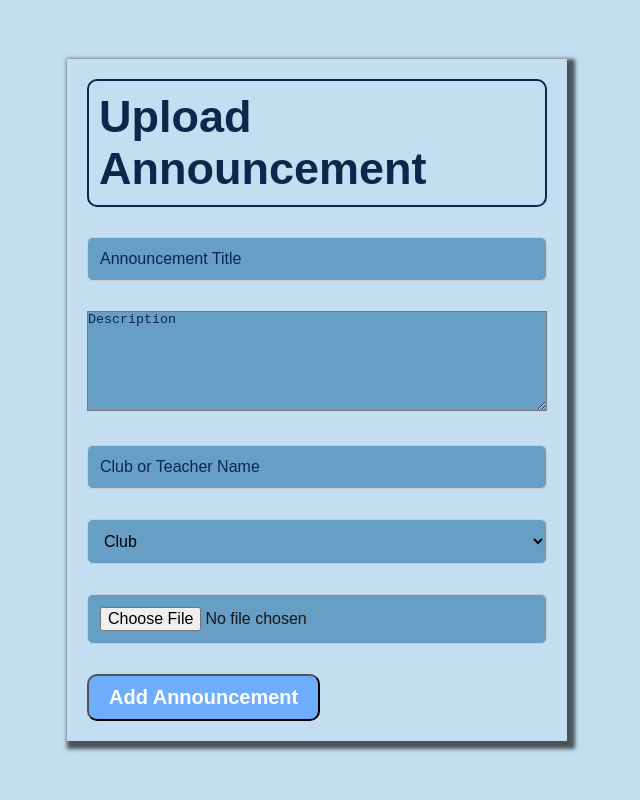
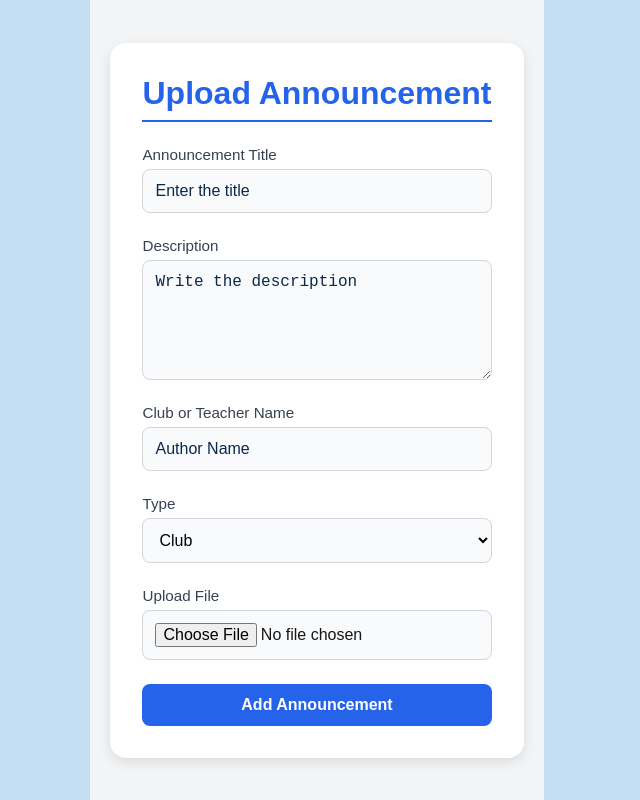
Before and after one commit to Manika2626/campusloop, a Next.js app: page /upload in a window 1280 px wide. Shown: the whole page, without its empty margins (323-963 px from the left). Built offline with nearby package versions, Linux system fonts and the light colour scheme.

Commit message:
admin changes

```diff
--- a/src/app/upload/page.js
+++ b/src/app/upload/page.js
@@ -17,14 +17,12 @@ export default function UploadPage() {
     if (!file) return alert("Please select a file");
 
     try {
-      // Upload to Firebase Storage
       const storageRef = ref(storage, `announcements/${Date.now()}_${file.name}`);
       await uploadBytes(storageRef, file);
       const fileURL = await getDownloadURL(storageRef);
 
       const fileType = file.type.includes("image") ? "image" : "pdf";
 
-      // Save metadata to Firestore
       await addDoc(collection(db, "announcements"), {
         title,
         description,
@@ -49,27 +47,61 @@ export default function UploadPage() {
     <div className={styles.container}>
       <div className={styles.card}>
         <h1 className={styles.heading}>Upload Announcement</h1>
-      <div >
-        <input className={styles.announcementInput} placeholder="Announcement Title" value={title} onChange={e => setTitle(e.target.value)} /><br />
+
+        <div className={styles.formGroup}>
+          <label className={styles.label}>Announcement Title</label>
+          <input
+            className={styles.input}
+            placeholder="Enter the title"
+            value={title}
+            onChange={e => setTitle(e.target.value)}
+          />
         </div>
-      <div>
-        <textarea className={styles.announcementText} placeholder="Description" value={description} onChange={e => setDescription(e.target.value)} /><br />
+
+        <div className={styles.formGroup}>
+          <label className={styles.label}>Description</label>
+          <textarea
+            className={styles.textarea}
+            placeholder="Write the description"
+            value={description}
+            onChange={e => setDescription(e.target.value)}
+          />
         </div>
-      <div>
-        <input className={styles.announcementInput} placeholder="Club or Teacher Name" value={authorName} onChange={e => setAuthorName(e.target.value)} /><br />
+
+        <div className={styles.formGroup}>
+          <label className={styles.label}>Club or Teacher Name</label>
+          <input
+            className={styles.input}
+            placeholder="Author Name"
+            value={authorName}
+            onChange={e => setAuthorName(e.target.value)}
+          />
         </div>
-      <div>
-        <select className={styles.announcementInput} value={type} onChange={e => setType(e.target.value)}>
+
+        <div className={styles.formGroup}>
+          <label className={styles.label}>Type</label>
+          <select
+            className={styles.select}
+            value={type}
+            onChange={e => setType(e.target.value)}
+          >
             <option value="club">Club</option>
             <option value="teacher">Teacher</option>
-        </select><br />
+          </select>
         </div>
-      <div>
-        <input className={styles.announcementInput} type="file" onChange={e => setFile(e.target.files[0])} /><br />
+
+        <div className={styles.formGroup}>
+          <label className={styles.label}>Upload File</label>
+          <input
+            className={styles.fileInput}
+            type="file"
+            onChange={e => setFile(e.target.files[0])}
+          />
         </div>
-      <div>
-        <button className={styles.mainBtn} onClick={handleUpload}>Add Announcement</button>
-      </div>
+
+        <button className={styles.mainBtn} onClick={handleUpload}>
+          Add Announcement
+        </button>
       </div>
     </div>
   );
--- a/src/app/upload/page.module.css
+++ b/src/app/upload/page.module.css
@@ -1,55 +1,101 @@
-.container{
+/* page.module.css */
+
+:root {
+  --primary-color: #2563eb;
+  --background-color: #f3f4f6;
+  --card-background: #ffffff;
+  --input-background: #f9fafb;
+  --border-color: #d1d5db;
+  --shadow-color: rgba(0, 0, 0, 0.1);
+}
+
+body {
+  font-family: Arial, sans-serif;
+}
+
+.container {
   display: flex;
-    /* flex-direction: column; */
+  justify-content: center;
   align-items: center;
-    justify-content: center;
-    background-color: #c3def0;
+  background-color: var(--background-color);
   min-height: 100vh;
-    gap: 30px;
+  padding: 20px;
+}
 
-}
-.card{
+.card {
+  background-color: var(--card-background);
+  box-shadow: 0 4px 12px var(--shadow-color);
+  border-radius: 16px;
+  padding: 32px;
+  max-width: 500px;
+  width: 100%;
   display: flex;
   flex-direction: column;
-    /* align-items: center; */
-    gap: 30px;
-    box-shadow: 4px 4px 4px 4px rgba(0, 0, 0, 0.632);
-    padding: 20px;
-    width: 500px;
-    min-width: 60%;
-}
-.heading{
-    font-size: 45px;
-    color: #0a284c;
-    border: 2px solid #0a284c;
-    padding: 10px;
-    border-radius: 10px;
-  }
-.announcementInput{
-    padding: 12px;
-    border: 1px solid #ccc;
-    border-radius: 6px;
-    font-size: 1em;
-    width: 100%;
-    box-sizing: border-box;
-
-    background-color: #669ec5;
-}
-.announcementText{
-    background-color: #669ec5;
-    min-width: 100%;
-    min-height: 100px;
-    resize: vertical;
+  gap: 24px;
+  animation: fadeIn 0.5s ease;
 }
 
-.mainBtn{
+@keyframes fadeIn {
+  from { opacity: 0; transform: translateY(10px); }
+  to { opacity: 1; transform: translateY(0); }
+}
+
+.heading {
+  font-size: 2rem;
+  font-weight: 700;
+  color: var(--primary-color);
+  border-bottom: 2px solid var(--primary-color);
+  padding-bottom: 8px;
+}
+
+.formGroup {
   display: flex;
-    gap: 20px;
-    font-size: 20px;
-    background-color: #6eaefd;
-    color: white;
-    padding: 10px 20px;
-    border-radius: 10px;
+  flex-direction: column;
+  gap: 6px;
+}
+
+.label {
+  font-size: 0.95rem;
+  color: #374151;
+  font-weight: 500;
+}
+
+.input,
+.textarea,
+.select,
+.fileInput {
+  padding: 12px;
+  border: 1px solid var(--border-color);
+  border-radius: 8px;
+  background-color: var(--input-background);
+  font-size: 1rem;
+  transition: border-color 0.3s ease;
+}
+
+.input:focus,
+.textarea:focus,
+.select:focus {
+  border-color: var(--primary-color);
+  outline: none;
+}
+
+.textarea {
+  resize: vertical;
+  min-height: 120px;
+}
+
+.mainBtn {
+  padding: 12px;
+  background-color: var(--primary-color);
+  color: #ffffff;
+  border: none;
+  border-radius: 8px;
+  font-size: 1rem;
   font-weight: 600;
   cursor: pointer;
+  transition: background-color 0.3s ease;
 }
+
+.mainBtn:hover {
+  background-color: #1e40af;
+}
```
Lines whose indentation alone changed are shown as unchanged.
